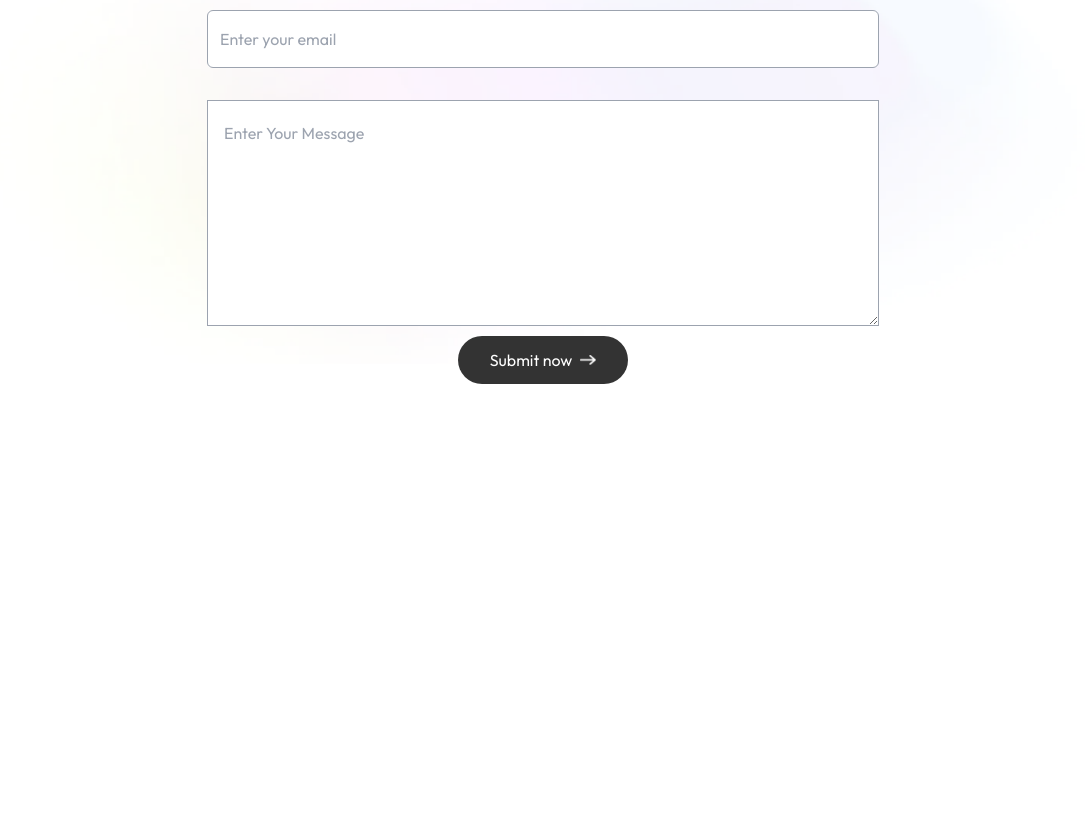
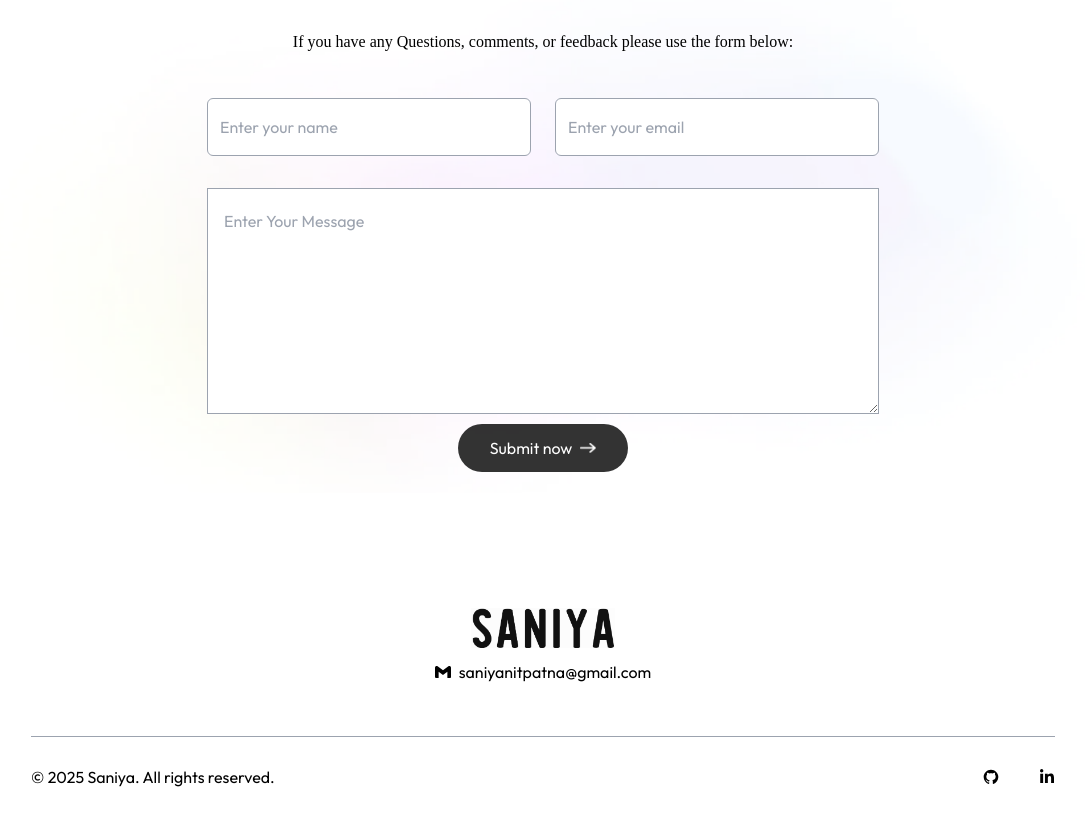
Before and after one commit to Saniya-Ahmad/portfolio, a Next.js app: page / in a window 1280 px wide. Shown: the part 2470-3287 px from the top of the page, without its empty margins (97-1182 px from the left). Before the commit the page ends 2910 px from the top, so only its background shows below. Built offline with nearby package versions, Linux system fonts and the light colour scheme; a web font is replaced by a local one.

Commit message:
footer added

```diff
--- a/app/page.js
+++ b/app/page.js
@@ -6,6 +6,7 @@ import Header from "@/components/header";
 import About from "@/components/About";
 import Mywork from "@/components/Mywork";
 import Contact from "@/components/Contact";
+import Footer from "@/components/Footer";
 
 export default function Home() {
   return (
@@ -15,6 +16,7 @@ export default function Home() {
  <About/>
  <Mywork/>
  <Contact/>
+ <Footer/>
   </>
   );
 }
--- a/components/Contact.jsx
+++ b/components/Contact.jsx
@@ -37,7 +37,7 @@ function Contact() {
         If you have any Questions, comments, or feedback please use the form below:
       </p>
     <form  onSubmit={onSubmit} className='max-w-2xl mx-auto'>
-        <div className='grid gid-cols-auto gap-6 mt-10 mb-8 '>
+        <div className='grid grid-cols-auto gap-6 mt-10 mb-8 '>
             <input type="text" placeholder='Enter your name' required
             className='flex-1 p-3 outline-none border-[0.5px] border-gray-400 rounded-md bg-white ' name='name'/>
             <input type="email" placeholder='Enter your email' required
--- /dev/null
+++ b/components/Footer.jsx
@@ -0,0 +1,37 @@
+import React from 'react';
+import Image from 'next/image';
+import { assets } from '@/assets/assets';
+import { SiGmail } from "react-icons/si";
+import { FaLinkedinIn } from "react-icons/fa";
+import { GrGithub } from "react-icons/gr";
+
+function Footer() {
+  return (
+    <div className='mt-20'>
+      <div className='text-center'>
+        <Image src={assets.logo} alt="" className='w-36 mx-auto mb-2' />
+      </div>
+      <div className='w-max flex items-center gap-2 mx-auto'>
+        <SiGmail />saniyanitpatna@gmail.com
+      </div>
+
+      <div className='flex flex-col sm:flex-row items-center justify-between border-t border-gray-400 mx-[10%] mt-12 py-6'>
+        <p className='text-left'>&copy; 2025 Saniya. All rights reserved.</p>
+        <ul className='flex gap-10 mt-4 sm:mt-0'>
+          <li>
+            <a target="_blank" href="https://github.com/Saniya-Ahmad">
+              <GrGithub />
+            </a>
+          </li>
+          <li>
+            <a target="_blank"  href="https://www.linkedin.com/in/saniya-ahmad-4b11a1274/">
+              <FaLinkedinIn />
+            </a>
+          </li>
+        </ul>
+      </div>
+    </div>
+  );
+}
+
+export default Footer;
--- a/components/Mywork.jsx
+++ b/components/Mywork.jsx
@@ -23,10 +23,14 @@ function Mywork() {
                 <br></br>
                 <a href={link}>GitHub link <FaArrowRight /></a>
 
+
             </div>
         ))}
 
-      </div>
+      </div >
+      <a target="_blank" href="https://github.com/Saniya-Ahmad"className='w-max flex items-center justify-center gap-2 text-gray-700 border[0.5px]
+      border rounded-full y-5 py-2 px-8 mx-auto my-20 hover:bg-lightHover duration-500'>See More<Image src={assets.right_arrow_bold} alt='Right arrow'
+      className='w-4'/></a>
     </div>
   )
 }
```
Also changed, not shown: 1 other file (tests, documents, lock files or other folders).
